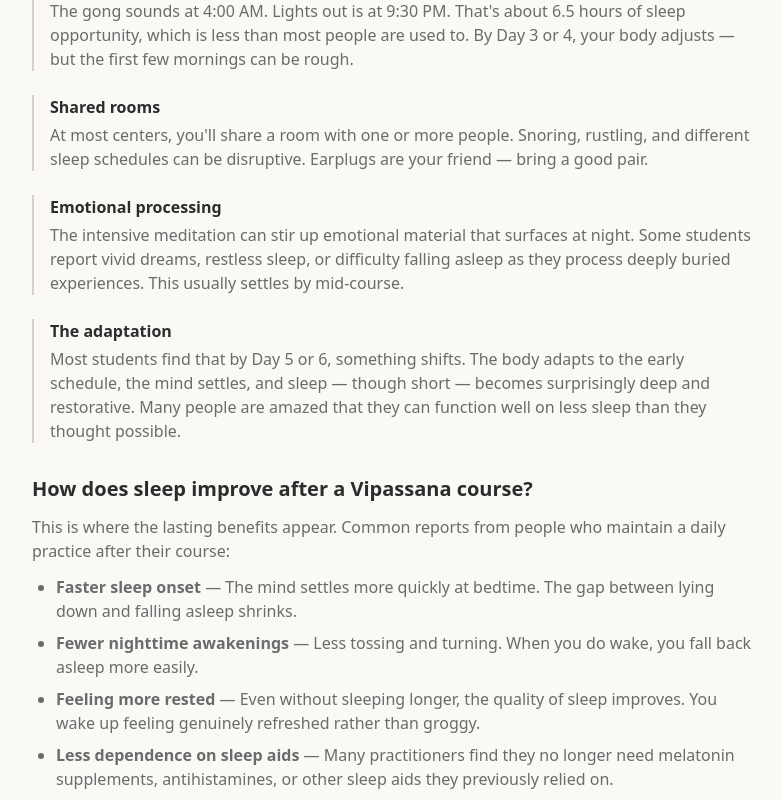
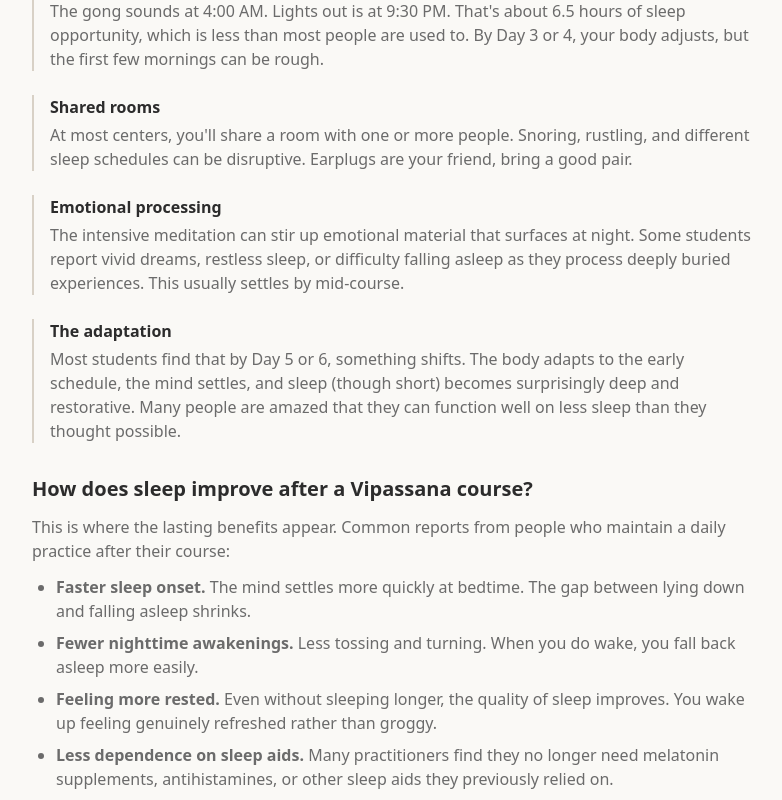
Before and after one commit to m13v/vipassana-cool, a Next.js app: page /guide/vipassana-and-sleep in a window 1280 px wide. Shown: the part 2360-3160 px from the top of the page, without its empty margins (248-1030 px from the left). Built offline with nearby package versions, Linux system fonts and the light colour scheme.

Commit message:
Update punctuation to replace em dashes in vipassana-and-sleep page

```diff
--- a/src/app/guide/vipassana-and-sleep/page.tsx
+++ b/src/app/guide/vipassana-and-sleep/page.tsx
@@ -190,7 +190,7 @@ export default function VipassanaAndSleepPage() {
               <p>
                 The gong sounds at 4:00 AM. Lights out is at 9:30 PM. That&apos;s
                 about 6.5 hours of sleep opportunity, which is less than most
-                people are used to. By Day 3 or 4, your body adjusts — but the
+                people are used to. By Day 3 or 4, your body adjusts, but the
                 first few mornings can be rough.
               </p>
             </div>
@@ -202,7 +202,7 @@ export default function VipassanaAndSleepPage() {
               <p>
                 At most centers, you&apos;ll share a room with one or more
                 people. Snoring, rustling, and different sleep schedules can be
-                disruptive. Earplugs are your friend — bring a good pair.
+                disruptive. Earplugs are your friend, bring a good pair.
               </p>
             </div>
 
@@ -225,7 +225,7 @@ export default function VipassanaAndSleepPage() {
               <p>
                 Most students find that by Day 5 or 6, something shifts. The
                 body adapts to the early schedule, the mind settles, and sleep
-                — though short — becomes surprisingly deep and restorative.
+                (though short) becomes surprisingly deep and restorative.
                 Many people are amazed that they can function well on less sleep
                 than they thought possible.
               </p>
@@ -243,26 +243,26 @@ export default function VipassanaAndSleepPage() {
           </p>
           <ul className="mt-3 list-disc space-y-2 pl-6">
             <li>
-              <strong>Faster sleep onset</strong> — The mind settles more
+              <strong>Faster sleep onset.</strong> The mind settles more
               quickly at bedtime. The gap between lying down and falling asleep
               shrinks.
             </li>
             <li>
-              <strong>Fewer nighttime awakenings</strong> — Less tossing and
+              <strong>Fewer nighttime awakenings.</strong> Less tossing and
               turning. When you do wake, you fall back asleep more easily.
             </li>
             <li>
-              <strong>Feeling more rested</strong> — Even without sleeping
+              <strong>Feeling more rested.</strong> Even without sleeping
               longer, the quality of sleep improves. You wake up feeling
               genuinely refreshed rather than groggy.
             </li>
             <li>
-              <strong>Less dependence on sleep aids</strong> — Many practitioners
-              find they no longer need melatonin supplements, antihistamines, or
-              other sleep aids they previously relied on.
+              <strong>Less dependence on sleep aids.</strong> Many
+              practitioners find they no longer need melatonin supplements,
+              antihistamines, or other sleep aids they previously relied on.
             </li>
             <li>
-              <strong>More consistent sleep patterns</strong> — The discipline
+              <strong>More consistent sleep patterns.</strong> The discipline
               of sitting at the same times each day tends to regulate the
               overall daily rhythm, which naturally supports better sleep.
             </li>
```
